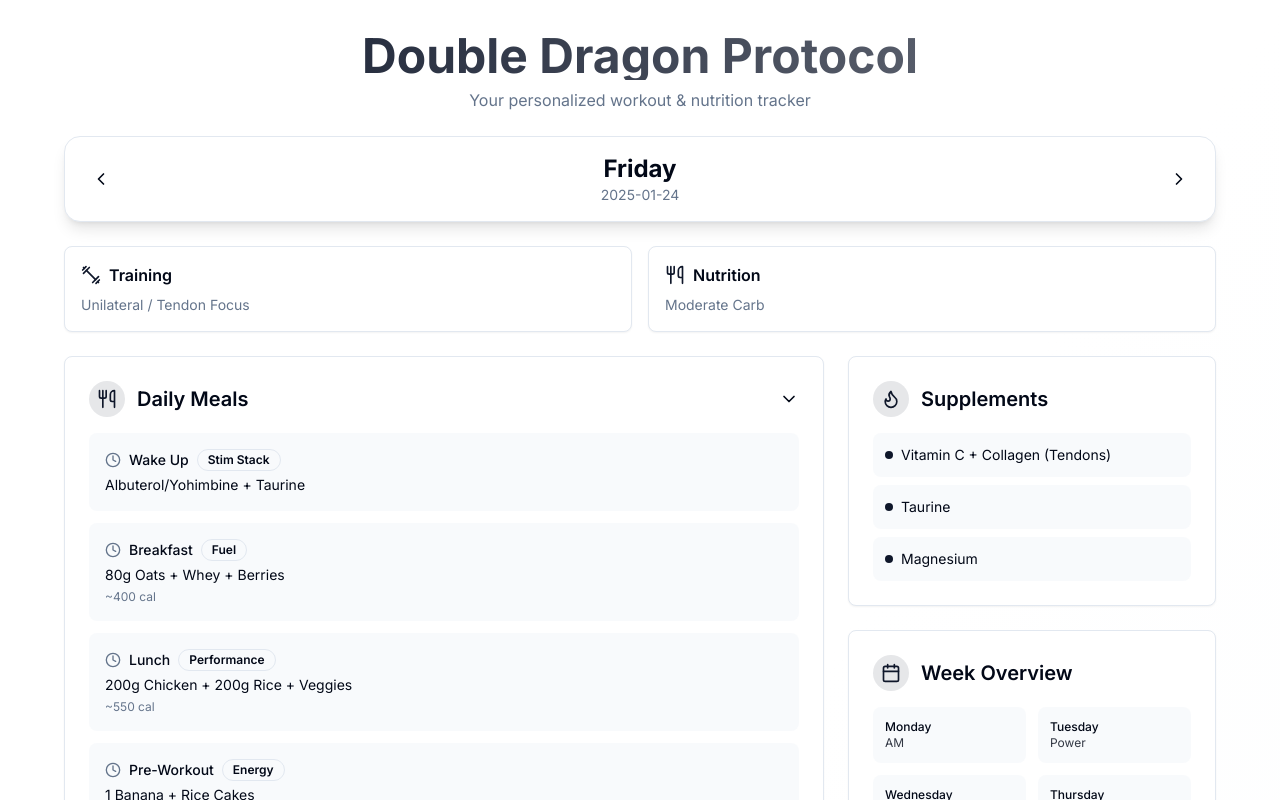
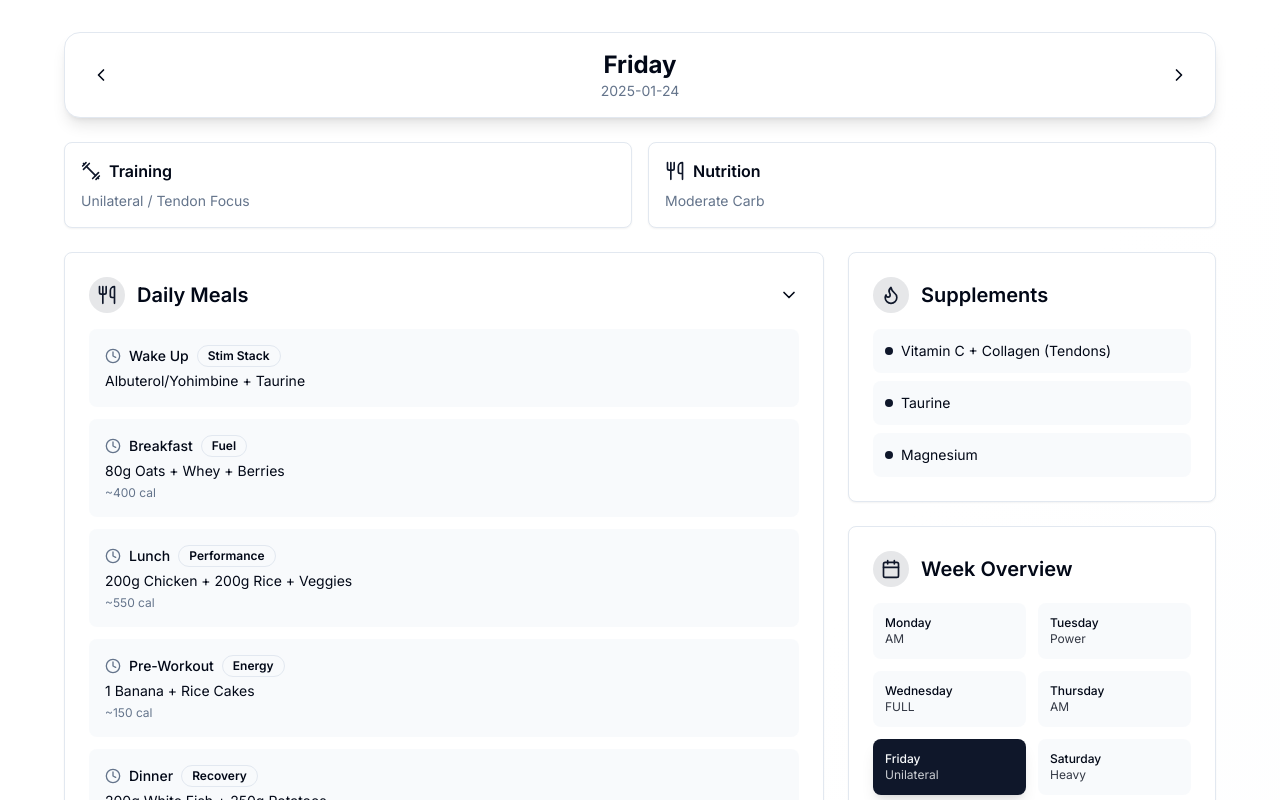
Before and after one commit to sameerhaque/fitness, a Next.js app: page / in a window 1280 px wide. Shown: the top 800 px of the page. Built offline with nearby package versions, Linux system fonts and the light colour scheme.

Commit message:
Removes site header component
Removes the site-wide header to allow for a more flexible layout and page-specific headers.
This change paves the way for integrating the header into individual page components.

```diff
--- a/components/workout-diet-tracker.tsx
+++ b/components/workout-diet-tracker.tsx
@@ -275,18 +275,6 @@ export function WorkoutDietTracker() {
   return (
     <div className="min-h-screen bg-gradient-to-br from-background via-background to-muted/20 p-4 md:p-8">
       <div className="max-w-6xl mx-auto space-y-6">
-        {/* Header with optional theme toggle */}
-        <motion.div
-          initial={{ opacity: 0, y: -20 }}
-          animate={{ opacity: 1, y: 0 }}
-          className="text-center space-y-2"
-        >
-          <h1 className="text-4xl md:text-5xl font-bold bg-gradient-to-r from-primary to-primary/60 bg-clip-text text-transparent">
-            Double Dragon Protocol
-          </h1>
-          <p className="text-muted-foreground">Your personalized workout & nutrition tracker</p>
-        </motion.div>
-
         {/* Day Navigation */}
         <motion.div
           initial={{ opacity: 0, scale: 0.95 }}
```
